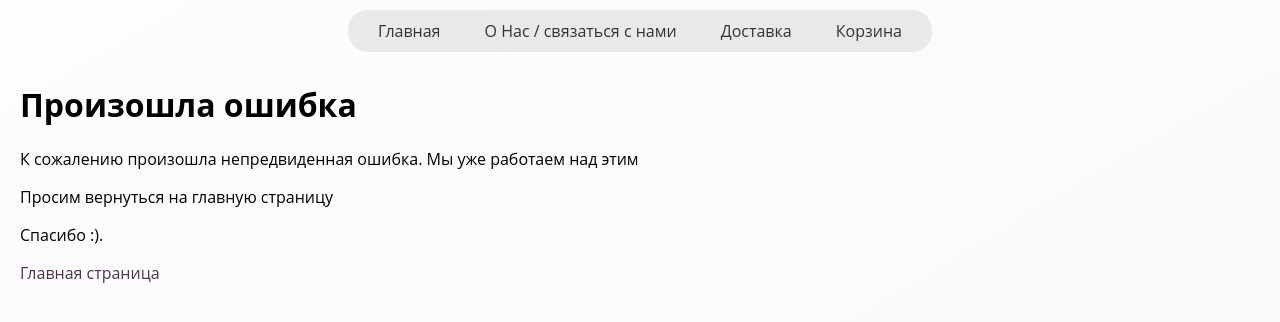
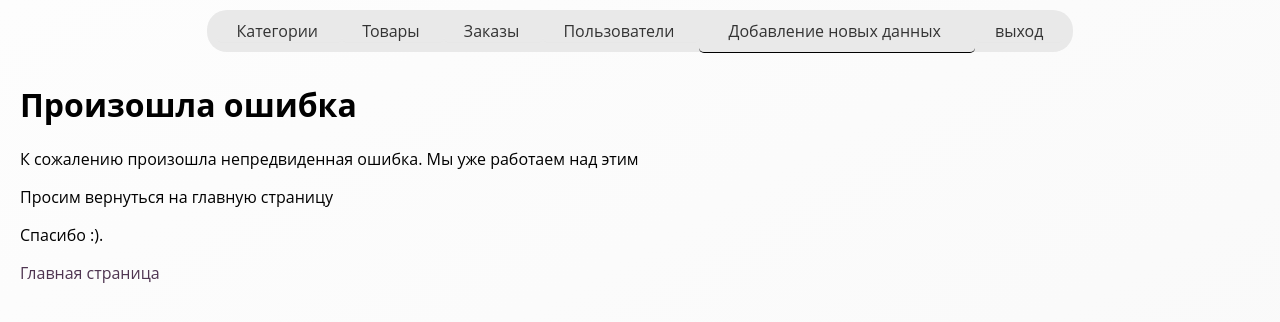
Before and after one commit to 1FaKe110/bvb_shop_admin, a Flask app: template src/templates/500.html in a window 1280 px wide. Shown: the top 322 px of the page. Run offline with Flask 3, Linux system fonts and the light colour scheme; the template is opened without the code that fills it, so the values that code supplies are empty; parts of the project's set-up code (start-up, migrations or seed data) failed here and were passed over.

Commit message:
20.10 добавил build.yml для гитхаба добавил кнопку выхода из админки

```diff
--- a/src/templates/404.html
+++ b/src/templates/404.html
@@ -26,8 +26,11 @@
             <li class="nav-li">
                 <a class="nav-a" href="{{url_for('users')}}">Пользователи</a>
             </li>
+            <li class="nav-li-active">
+                <a class="nav-a" href="{{url_for('add_items')}}">Добавление новых данных</a>
+            </li>
             <li class="nav-li">
-                <a class="nav-a" href="{{url_for('add_items')}}">Добавление новых данных</a>
+                <a class="nav-a" href="{{url_for('logout')}}">выход</a>
             </li>
         </ul>
     </nav>
--- a/src/templates/500.html
+++ b/src/templates/500.html
@@ -15,16 +15,22 @@
     <nav class="nav-bar">
         <ul class="nav-ul">
             <li class="nav-li">
-                <a class="nav-a" href="{{url_for('index')}}">Главная</a>
+                <a class="nav-a" href="{{url_for('categories')}}">Категории</a>
             </li>
             <li class="nav-li">
-                <a class="nav-a" href="{{url_for('about')}}">О Нас / связаться с нами</a>
+                <a class="nav-a" href="{{url_for('products')}}">Товары</a>
             </li>
             <li class="nav-li">
-                <a class="nav-a" href="{{url_for('delivery')}}">Доставка</a>
+                <a class="nav-a" href="{{url_for('orders')}}">Заказы</a>
             </li>
             <li class="nav-li">
-                <a class="nav-a" href="{{url_for('cart')}}">Корзина</a>
+                <a class="nav-a" href="{{url_for('users')}}">Пользователи</a>
+            </li>
+            <li class="nav-li-active">
+                <a class="nav-a" href="{{url_for('add_items')}}">Добавление новых данных</a>
+            </li>
+            <li class="nav-li">
+                <a class="nav-a" href="{{url_for('logout')}}">выход</a>
             </li>
         </ul>
     </nav>
--- a/src/templates/add_items.html
+++ b/src/templates/add_items.html
@@ -27,6 +27,9 @@
             </li>
             <li class="nav-li-active">
                 <a class="nav-a" href="{{url_for('add_items')}}">Добавление новых данных</a>
+            </li>
+            <li class="nav-li">
+                <a class="nav-a" href="{{url_for('logout')}}">выход</a>
             </li>
         </ul>
     </nav>
--- a/src/templates/categories.html
+++ b/src/templates/categories.html
@@ -27,6 +27,9 @@
             </li>
             <li class="nav-li">
                 <a class="nav-a" href="{{url_for('add_items')}}">Добавление новых данных</a>
+            </li>
+            <li class="nav-li">
+                <a class="nav-a" href="{{url_for('logout')}}">выход</a>
             </li>
         </ul>
     </nav>
--- a/src/templates/not-ready.html
+++ b/src/templates/not-ready.html
@@ -27,6 +27,9 @@
             <li class="nav-li">
                 <a class="nav-a" href="{{url_for('add_items')}}">Добавление новых данных</a>
             </li>
+            <li class="nav-li">
+                <a class="nav-a" href="{{url_for('logout')}}">выход</a>
+            </li>
         </ul>
     </nav>
 </div>
--- a/src/templates/order_detailed.html
+++ b/src/templates/order_detailed.html
@@ -27,6 +27,9 @@
             </li>
             <li class="nav-li">
                 <a class="nav-a" href="{{url_for('add_items')}}">Добавление новых данных</a>
+            </li>
+            <li class="nav-li">
+                <a class="nav-a" href="{{url_for('logout')}}">выход</a>
             </li>
         </ul>
     </nav>
--- a/src/templates/orders.html
+++ b/src/templates/orders.html
@@ -27,6 +27,9 @@
             </li>
             <li class="nav-li">
                 <a class="nav-a" href="{{url_for('add_items')}}">Добавление новых данных</a>
+            </li>
+            <li class="nav-li">
+                <a class="nav-a" href="{{url_for('logout')}}">выход</a>
             </li>
         </ul>
     </nav>
--- a/src/templates/products.html
+++ b/src/templates/products.html
@@ -27,6 +27,9 @@
             </li>
             <li class="nav-li">
                 <a class="nav-a" href="{{url_for('add_items')}}">Добавление новых данных</a>
+            </li>
+            <li class="nav-li">
+                <a class="nav-a" href="{{url_for('logout')}}">выход</a>
             </li>
         </ul>
     </nav>
--- a/src/templates/users.html
+++ b/src/templates/users.html
@@ -28,6 +28,9 @@
             <li class="nav-li">
                 <a class="nav-a" href="{{url_for('add_items')}}">Добавление новых данных</a>
             </li>
+            <li class="nav-li">
+                <a class="nav-a" href="{{url_for('logout')}}">выход</a>
+            </li>
         </ul>
     </nav>
 </div>
```
Also changed, not shown: src/templates/_base.html (+10 -4 lines), .githab/workflows/build.yml (added), 1 other file.
